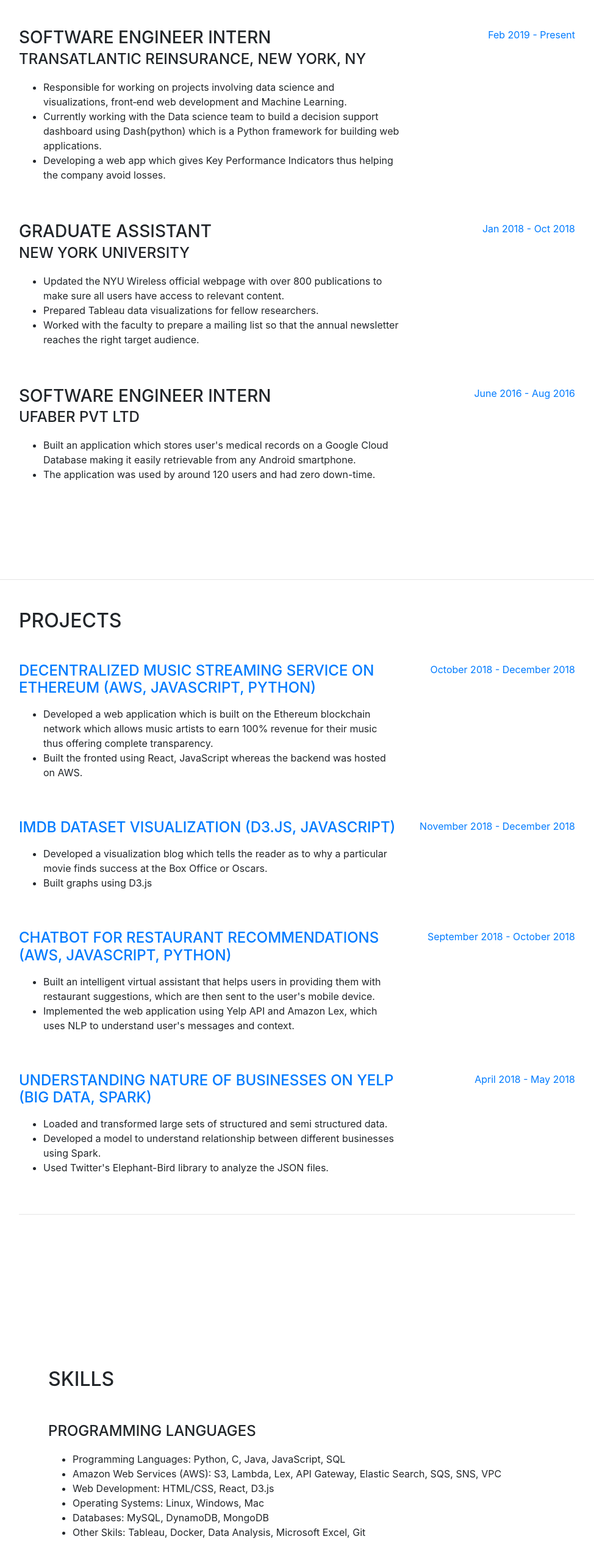
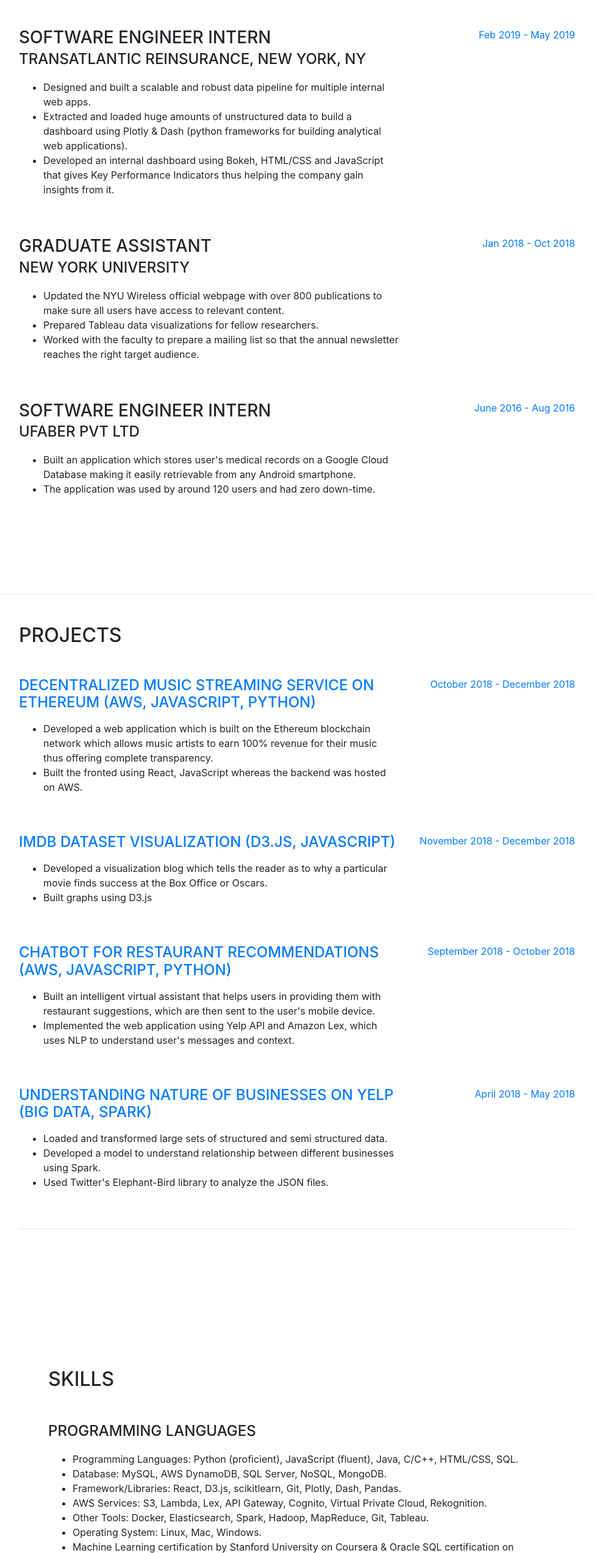
Before and after one commit to Kunalkatdare/Kunal-portfolio, a website with bundled scripts: page index.html in a window 1280 px wide. Shown: the part 1691-4238 px from the top of the page at 61% size, without its empty margins (289-1263 px from the left). Built offline with nearby package versions, Linux system fonts and the light colour scheme; a web font is replaced by a local one.

Commit message:
Added new Skills

```diff
--- a/index.html
+++ b/index.html
@@ -189,18 +189,18 @@
               <h3 class="mb-0">Software Engineer Intern</h3>
               <div class="subheading mb-3">Transatlantic Reinsurance, New York, NY </div>
               <p>
-                <ul><li>Responsible for working on projects involving data science and visualizations, front‑end web development
-                    and Machine Learning.</li>
-                <li>Currently working with the Data science team to build a decision support dashboard using Dash(python)
-                    which is a Python framework for building web applications.</li>
+                <ul><li>Designed and built a scalable and robust data pipeline for multiple internal web apps.</li>
+                <li>Extracted and loaded huge amounts of unstructured data to build a dashboard using Plotly & Dash (python
+                  frameworks for building analytical web applications).</li>
                 <li>
-                    Developing a web app which gives Key Performance Indicators thus helping the company avoid losses.
+                  Developed an internal dashboard using Bokeh, HTML/CSS and JavaScript that gives Key Performance
+                  Indicators thus helping the company gain insights from it.
               </li>
               </ul>
               </p>
             </div>
             <div class="resume-date text-md-right">
-              <span class="text-primary">Feb 2019 - Present</span>
+              <span class="text-primary">Feb 2019 - May 2019</span>
             </div>
           </div>
 
@@ -400,19 +400,20 @@
           <div class="subheading mb-3">Programming Languages</div>
           <ul>
             <li>
-              Programming Languages: Python, C, Java, JavaScript, SQL
+              Programming Languages: Python (proficient), JavaScript (fluent), Java, C/C++, HTML/CSS, SQL.
             </li>
             <li>
-              Amazon Web Services (AWS): S3, Lambda, Lex, API Gateway, Elastic Search, SQS, SNS, VPC
+              Database: MySQL, AWS DynamoDB, SQL Server, NoSQL, MongoDB.
             </li>
             <li>
-              Web Development: HTML/CSS, React, D3.js
+              Framework/Libraries: React, D3.js, scikitlearn, Git, Plotly, Dash, Pandas.
             </li>
             <li>
-              Operating Systems: Linux, Windows, Mac
+              AWS Services: S3, Lambda, Lex, API Gateway, Cognito, Virtual Private Cloud, Rekognition.
             </li>
-            <li>Databases: MySQL, DynamoDB, MongoDB</li>
-            <li>Other Skils: Tableau, Docker, Data Analysis, Microsoft Excel, Git</li>
+            <li>Other Tools: Docker, Elasticsearch, Spark, Hadoop, MapReduce, Git, Tableau.</li>
+            <li>Operating System: Linux, Mac, Windows.</li>
+            <li>Machine Learning certification by Stanford University on Coursera & Oracle SQL certification on Udemy.</li>
           </ul>
           </section>
           <!-- <ul class="list-inline dev-icons">
```
